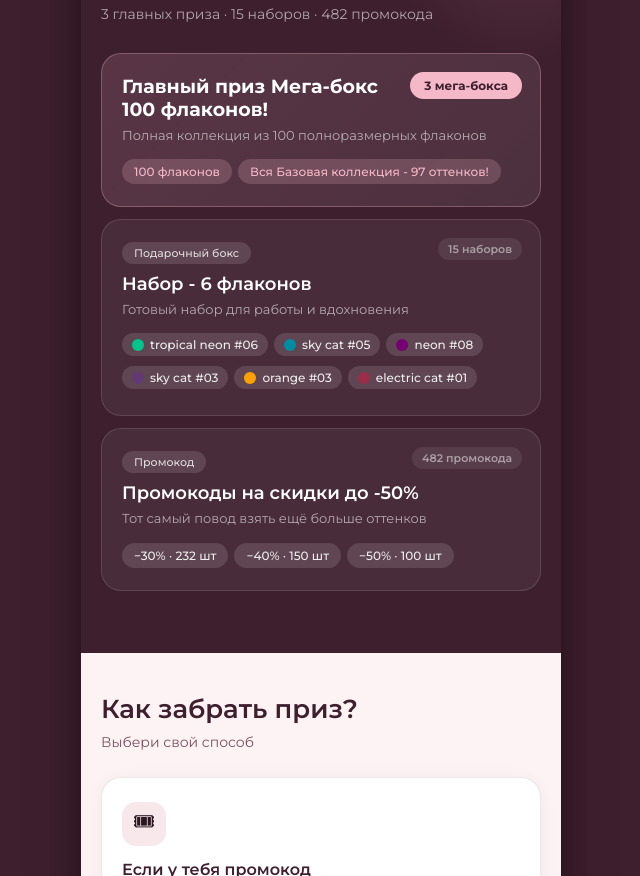
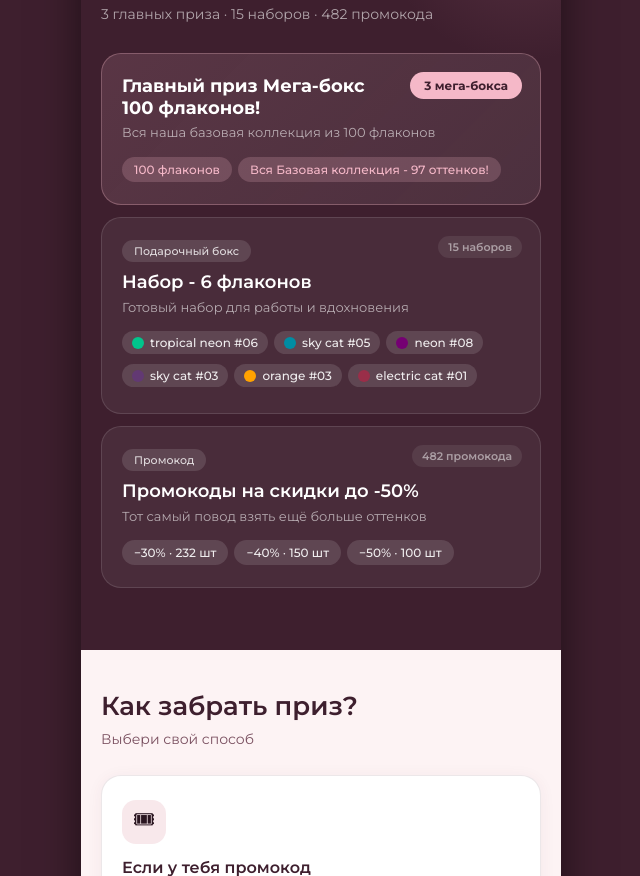
Before and after one commit to Daniilnm/luiphilipp, a plain HTML site: page index.html in a window 1280 px wide. Shown: the part 1328-2204 px from the top of the page, without its empty margins (319-959 px from the left). Drawn offline with Linux system fonts and the light colour scheme.

Commit message:
Update index.html

```diff
--- a/index.html
+++ b/index.html
@@ -679,7 +679,7 @@
   }
 
   .prize-card.main .prize-name {
-    font-size: 19px;
+    font-size: 18px;
     font-weight: 700;
   }
   .prize-card.main .prize-count-chip {
@@ -777,7 +777,7 @@
     <div class="prize-card main">
       <span class="prize-count-chip">3 мега-бокса</span>
       <div class="prize-name">Главный приз Мега-бокс<br>100 флаконов!</div>
-      <div class="prize-detail">Полная коллекция из 100 полноразмерных флаконов</div>
+      <div class="prize-detail">Вся наша базовая коллекция из 100 флаконов</div>
       <div class="prize-badges">
         <span class="prize-badge">100 флаконов</span>
         <span class="prize-badge">Вся Базовая коллекция - 97 оттенков!</span>
```
